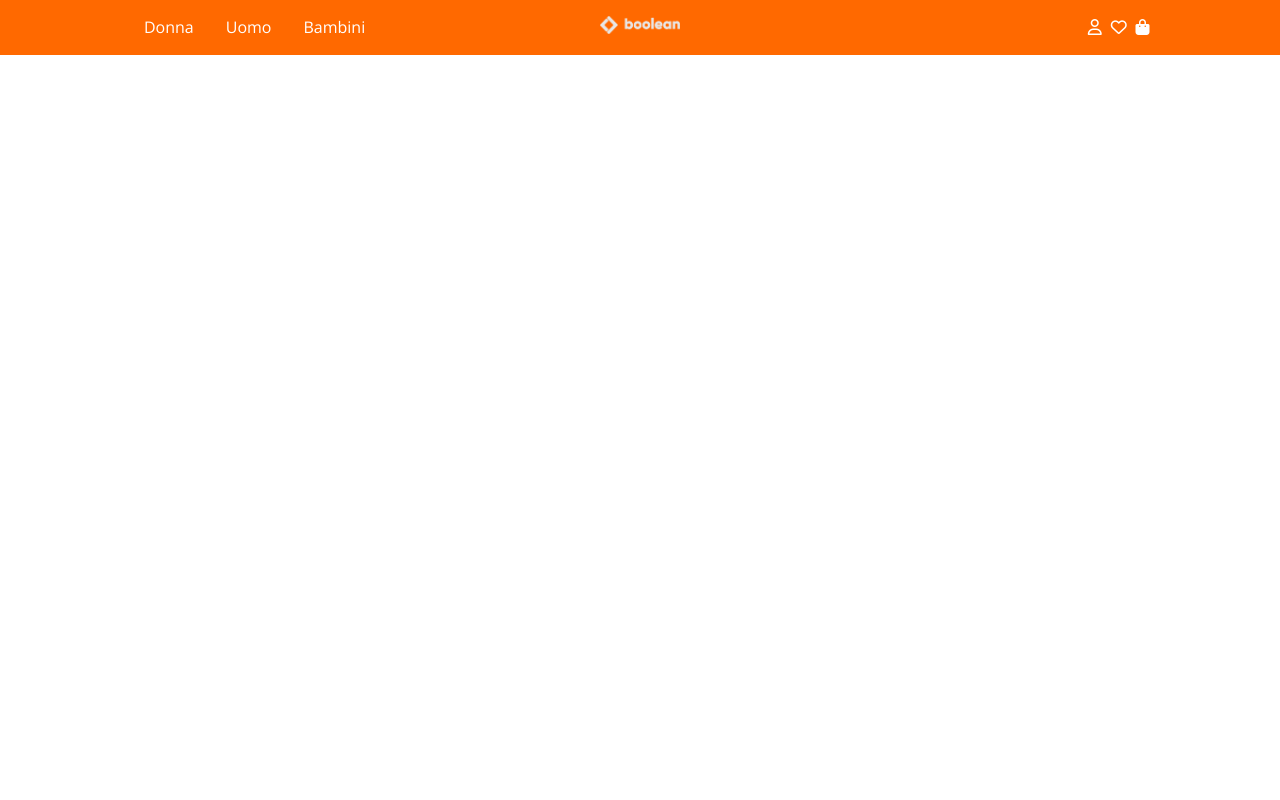
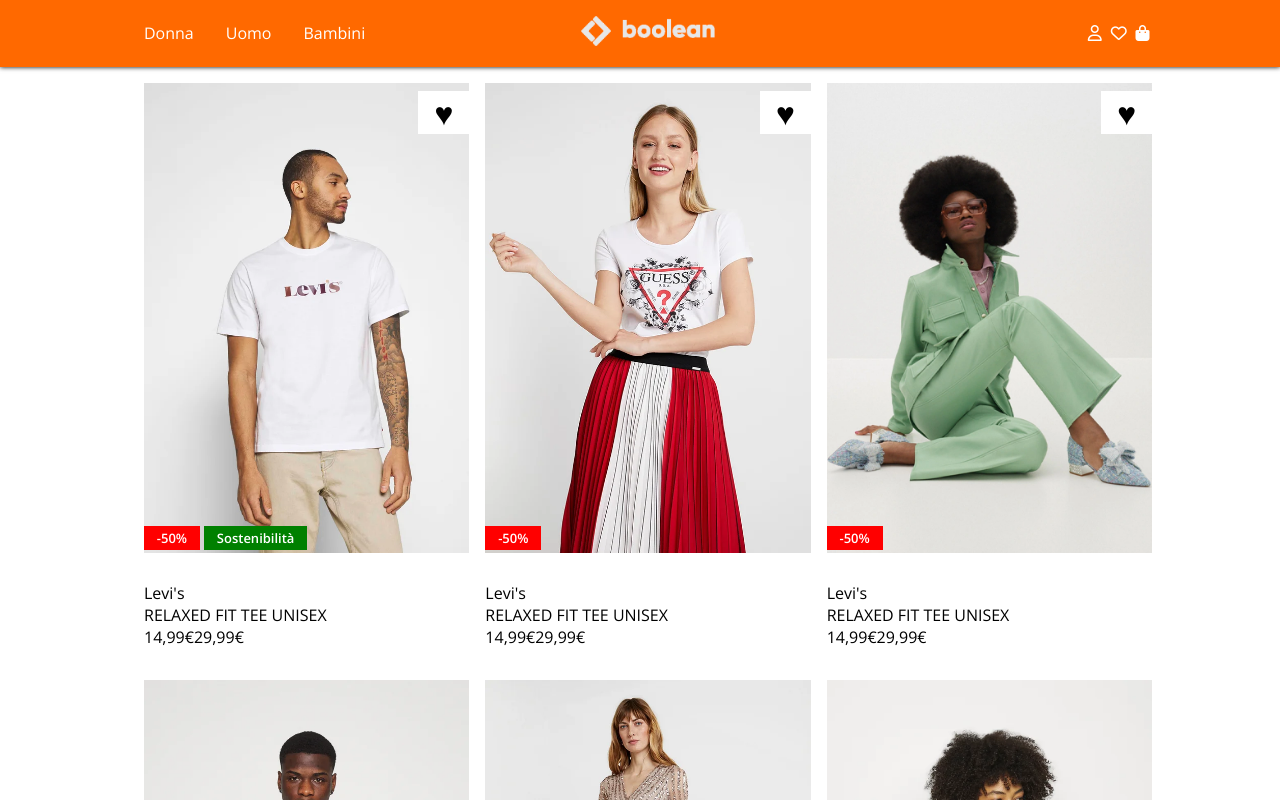
Before and after one commit to giacomobranchi/html-css-boolando, a plain HTML site: page index.html in a window 1280 px wide. Shown: the top 800 px of the page. Drawn offline with nearby package versions, Linux system fonts and the light colour scheme.

Commit message:
add .container to main

```diff
--- a/assets/css/style.css
+++ b/assets/css/style.css
@@ -5,8 +5,34 @@
     font-family: 'Open Sans', sans-serif;
 }
 
+/* #region utilities */
+
+.my_3 {
+    margin-top: 0.5rem;
+}
+
 .d_flex {
     display: flex;
+}
+
+.font_size {
+    font-size: 8;
+}
+
+.container {
+    width: 80%;
+    max-width: 1170px;
+    align-items: center;
+    justify-content: space-between;
+    margin: auto;
+    padding: 1rem 0;
+}
+
+/* #endregion utilities */
+
+header {
+    background-color: #ff6900;
+    box-shadow: 0 0 0.3rem black;
 }
 
 a {
@@ -15,25 +41,17 @@
     padding: 0 1rem;
 }
 
-header {
-    background-color: #ff6900;
-}
-
 i {
     padding: 0 0.15rem;
 }
 
-.container {
-    width: 80%;
-    max-width: 1170px;
-    justify-content: space-between;
-    margin: auto;
-    padding: 1rem 0;
+img {
+    max-width: 100%;
+    padding-left: 1rem;
+    padding-right: 0;
 }
 
-.font_size {
-    font-size: 8;
-}
+/* #region Header */
 
 .categories {
     text-align: start;
@@ -50,3 +68,52 @@
     width: 20%;
     text-align: end;
 }
+
+/* #endregion Header */
+
+.card {
+    width: calc(100% / 3);
+    position: relative;
+}
+
+.p_absolute {
+    position: absolute;
+}
+
+.p_relative {
+    position: relative;
+}
+
+.bot_left {
+    left: 1rem;
+    bottom: 2rem;
+}
+
+.discount {
+    background-color: red;
+}
+
+.sustain {
+    background-color: green;
+}
+
+.sustain,
+.discount {
+    display: inline-block;
+    padding: 0.2rem 0.8rem;
+    color: white;
+    font-size: small;
+    font-weight: 1000;
+}
+
+.heart {
+    background-color: white;
+    top: 0.5rem;
+    right: 0;
+    font-size: xx-large;
+    padding: 0 1rem;
+}
+
+.px_2 {
+    padding-left: 1rem;
+}
--- a/index.html
+++ b/index.html
@@ -16,12 +16,12 @@
 
 <body>
     <header>
-        <div class="container d_flex">
+        <div class="container my_3 d_flex">
             <div class="categories font_size">
                 <a href="#">Donna</a><a href="#">Uomo</a><a href="#">Bambini</a>
             </div>
             <div class="logo">
-                <img src="./assets/img/boolean-logo.png" width="80px" alt="">
+                <img src="./assets/img/boolean-logo.png" width="150px" alt="">
             </div>
             <div class="shop_icons">
                 <i class="fa-regular fa-user"></i> <i class="fa-regular fa-heart"></i> <i
@@ -30,7 +30,64 @@
         </div>
     </header>
     <!-- /header -->
-    <main></main>
+    <main>
+        <div class="container  d_flex">
+            <div class="card">
+                <img src="./assets/img/1.webp" alt="">
+                <div class="p_relative bot_left">
+                    <div class="discount">-50%</div>
+                    <div class="sustain">Sostenibilità</div>
+                </div>
+                <div class="p_absolute heart">
+                    &hearts;
+                </div>
+                <div class="px_2">
+                    <div class="brands">Levi's</div>
+                    <div class="product">RELAXED FIT TEE UNISEX</div>
+                    <div class="price"><span>14,99€</span><span>29,99€</span></div>
+                </div>
+            </div>
+            <div class="card">
+                <img src="./assets/img/2.webp" alt="">
+                <div class="p_relative bot_left">
+                    <div class="discount">-50%</div>
+                </div>
+                <div class="p_absolute heart">
+                    &hearts;
+                </div>
+                <div class="px_2">
+                    <div class="brands">Levi's</div>
+                    <div class="product">RELAXED FIT TEE UNISEX</div>
+                    <div class="price"><span>14,99€</span><span>29,99€</span></div>
+                </div>
+            </div>
+            <div class="card">
+                <img src="./assets/img/3.webp" alt="">
+                <div class="p_relative bot_left">
+                    <div class="discount">-50%</div>
+                </div>
+                <div class="p_absolute heart">
+                    &hearts;
+                </div>
+                <div class="px_2">
+                    <div class="brands">Levi's</div>
+                    <div class="product">RELAXED FIT TEE UNISEX</div>
+                    <div class="price"><span>14,99€</span><span>29,99€</span></div>
+                </div>
+            </div>
+        </div>
+        <div class="container d_flex">
+            <div class="card">
+                <img src="./assets/img/4.webp" alt="">
+            </div>
+            <div class="card">
+                <img src="./assets/img/5.webp" alt="">
+            </div>
+            <div class="card">
+                <img src="./assets/img/6.webp" alt="">
+            </div>
+        </div>
+    </main>
     <footer></footer>
 </body>
 
```
